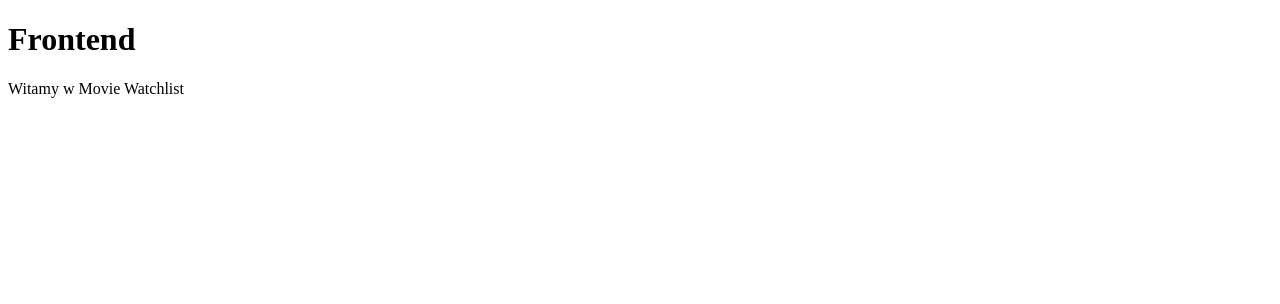
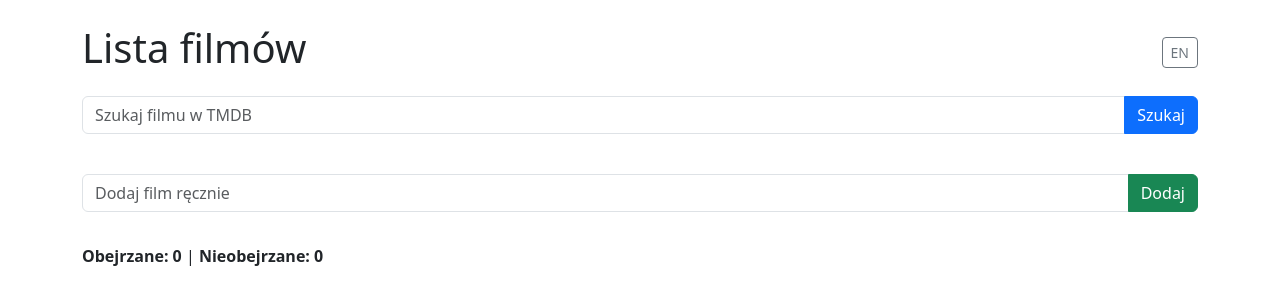
Before and after one commit to Kornetas/movie-watchlist, a website: page public/index.html in a window 1280 px wide. Drawn offline with nearby package versions, Linux system fonts and the light colour scheme.

Commit message:
add basic HTML layout and bootstrap structure

```diff
--- a/public/index.html
+++ b/public/index.html
@@ -4,9 +4,59 @@
     <meta charset="UTF-8" />
     <meta name="viewport" content="width=device-width, initial-scale=1.0" />
     <title>Lista Filmów</title>
+    <!-- bootstrap CSS -->
+    <link
+      href="https://cdn.jsdelivr.net/npm/bootstrap@5.3.3/dist/css/bootstrap.min.css"
+      rel="stylesheet"
+    />
   </head>
   <body>
-    <h1>Frontend</h1>
-    <p>Witamy w Movie Watchlist</p>
+    <div class="container py-4">
+      <!-- heading -->
+      <div class="d-flex justify-content-between align-items-center mb-3">
+        <h1>Lista filmów</h1>
+        <button id="langToggle" class="btn btn-outline-secondary btn-sm">
+          EN
+        </button>
+      </div>
+
+      <!-- TMDB search -->
+      <div class="input-group mb-3">
+        <input
+          id="searchQuery"
+          type="text"
+          class="form-control"
+          placeholder="Szukaj filmu w TMDB"
+        />
+        <button id="searchBtn" class="btn btn-primary">Szukaj</button>
+      </div>
+      <!-- Search results -->
+      <ul id="searchResults" class="list-group mb-4"></ul>
+
+      <!-- Manually adding a movie -->
+      <div class="input-group mb-3">
+        <input
+          id="manualTitle"
+          type="text"
+          class="form-control"
+          placeholder="Dodaj film ręcznie"
+        />
+        <button id="addManualBtn" class="btn btn-success">Dodaj</button>
+      </div>
+
+      <!-- Movies list -->
+      <ul id="movielist" class="list-group mb-3"></ul>
+
+      <!-- Statistics -->
+      <div id="stats">
+        <b id="watchedCount">Obejrzane: 0</b> |
+        <b id="unwatchedCount">Nieobejrzane: 0</b>
+      </div>
+    </div>
+
+    <!-- Bootstrap JS-->
+    <script src="https://cdn.jsdelivr.net/npm/bootstrap@5.3.3/dist/js/bootstrap.bundle.min.js"></script>
+
+    <script src="script.js"></script>
   </body>
 </html>
```
Also changed, not shown: public/script.js (added).
